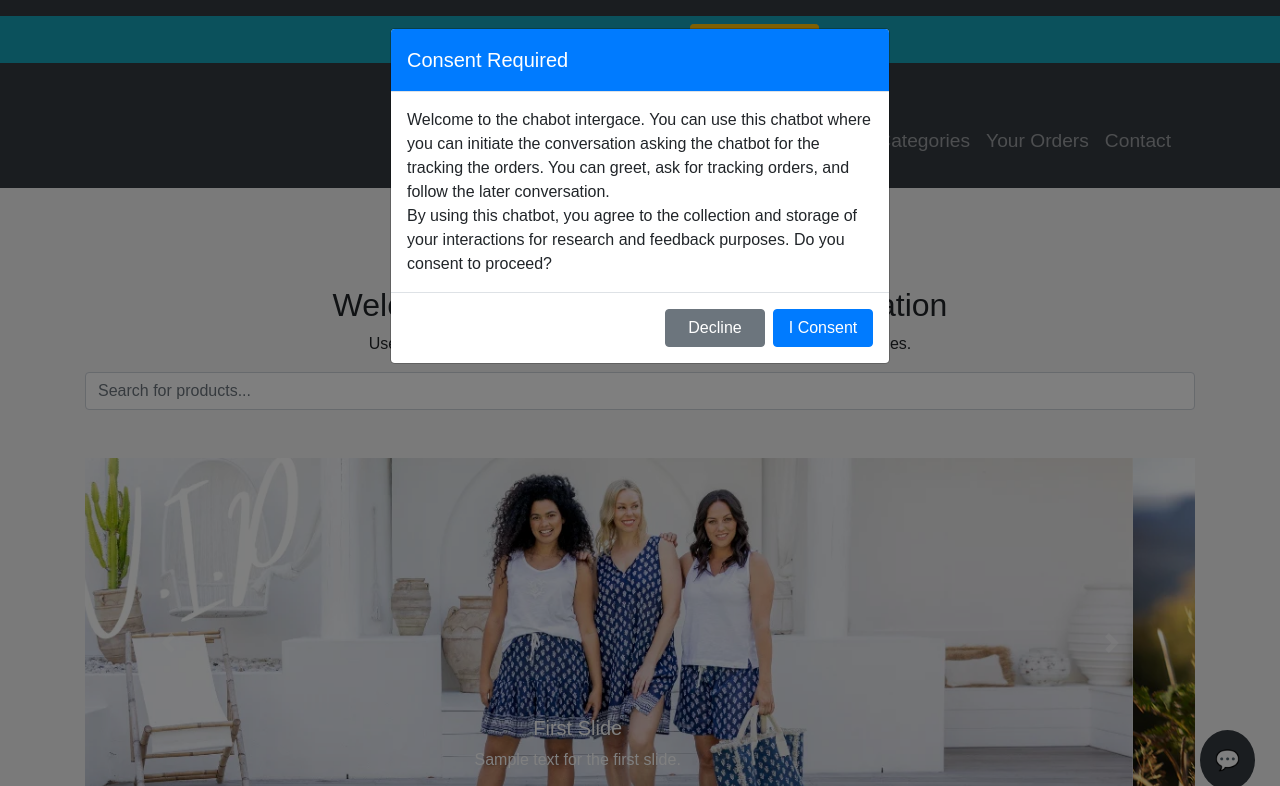
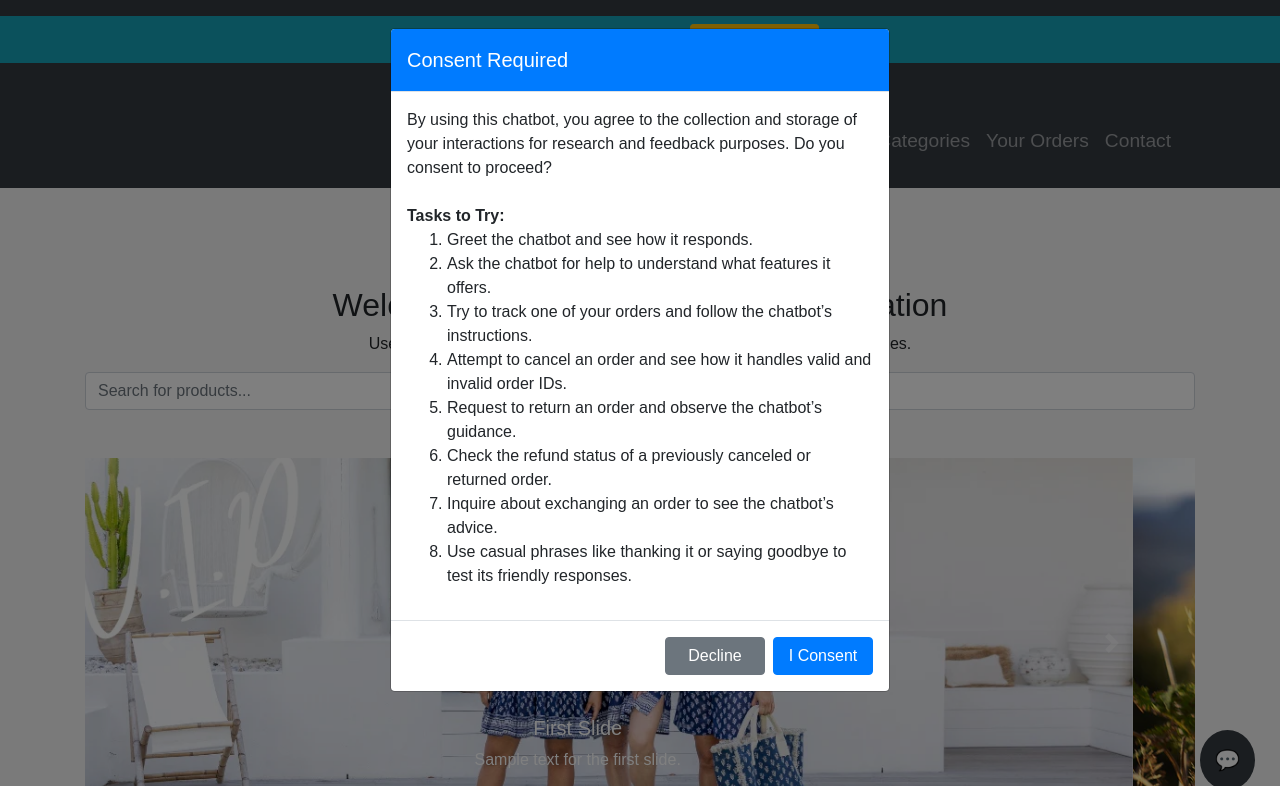
Before and after one commit to lohitakshsingla0/Experimental-Setup, a website: page public/comparison/small-screen/index.html in a window 1280 px wide. Shown: the top 786 px of the page. Drawn offline with nearby package versions, Linux system fonts and the light colour scheme; no server answers.

Commit message:
Preparing for live

```diff
--- a/public/comparison/small-screen/index.html
+++ b/public/comparison/small-screen/index.html
@@ -173,10 +173,21 @@
           <h5 class="modal-title" id="consentModalLabel">Consent Required</h5>
         </div>
         <div class="modal-body">
-          Welcome to the chabot intergace. You can use this chatbot where you can initiate the conversation asking the chatbot for the tracking the orders. You can greet, ask for tracking orders, and follow the later conversation.<br>
-
           By using this chatbot, you agree to the collection and storage of your interactions for research and feedback purposes.
           Do you consent to proceed?
+
+          <br><br>
+          <strong>Tasks to Try:</strong>
+          <ol>
+            <li>Greet the chatbot and see how it responds.</li>
+            <li>Ask the chatbot for help to understand what features it offers.</li>
+            <li>Try to track one of your orders and follow the chatbot’s instructions.</li>
+            <li>Attempt to cancel an order and see how it handles valid and invalid order IDs.</li>
+            <li>Request to return an order and observe the chatbot’s guidance.</li>
+            <li>Check the refund status of a previously canceled or returned order.</li>
+            <li>Inquire about exchanging an order to see the chatbot’s advice.</li>
+            <li>Use casual phrases like thanking it or saying goodbye to test its friendly responses.</li>
+          </ol>
         </div>
         <div class="modal-footer">
           <button type="button" class="btn btn-secondary" id="declineConsent">Decline</button>
```
